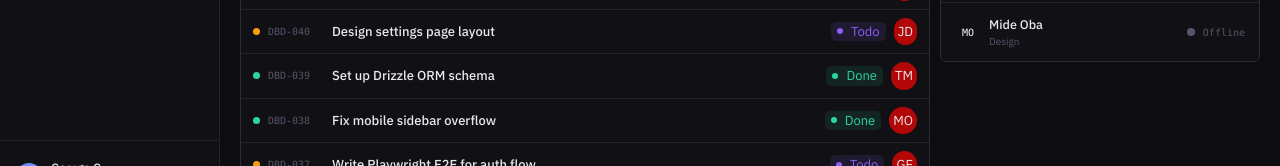
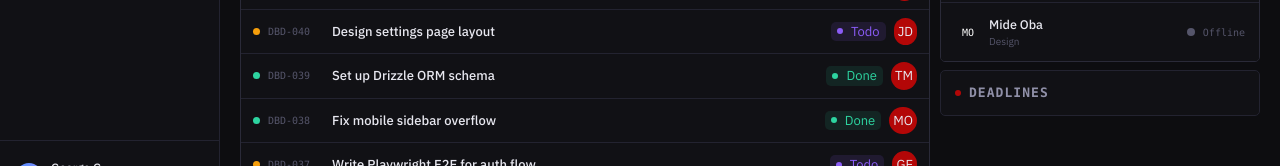
Before and after one commit to georgegoodluck/DevBoard, a Next.js app: page /overview in a window 1280 px wide. Shown: the part 590-756 px from the top of the page. Built offline with nearby package versions, Linux system fonts and the light colour scheme.

Commit message:
feat: create deadline structure

```diff
--- a/app/(dashboard)/overview/page.tsx
+++ b/app/(dashboard)/overview/page.tsx
@@ -3,6 +3,7 @@ import ActiveProjects from "@/components/layout/overview/ActiveProjects";
 import RecentTasks from "@/components/layout/overview/RecentTasks";
 import SprintVelocity from "@/components/layout/overview/SprintVelocity";
 import TeamPanel from "@/components/layout/overview/TeamPanel";
+import Deadline from "@/components/layout/overview/Deadline"
 
 export default function OverviewPage() {
   return (
@@ -21,6 +22,7 @@ export default function OverviewPage() {
         <div className="flex flex-col w-80">
           <SprintVelocity />
           <TeamPanel />
+          <Deadline />
         </div>
       </div>
     </div>
--- a/components/layout/overview/Deadline.tsx
+++ b/components/layout/overview/Deadline.tsx
@@ -1,7 +1,12 @@
-type deadline = {
-
+export default function Deadline() {
+  return (
+    <div className="bg-(--bg1) border border-(--border) rounded-(--radius) overflow-hidden">
+      <div className="flex items-center px-3.5 py-3">
+        <div className="flex items-center font-mono font-semibold text-[13px] uppercase tracking-[0.08em] text-(--text2) gap-2">
+          <span className="w-1.5 h-1.5 bg-(--danger) rounded-full"></span>
+          Deadlines
+        </div>
+      </div>
+    </div>
+  );
 }
-
-export default function Deadline() {
-
-}
```
